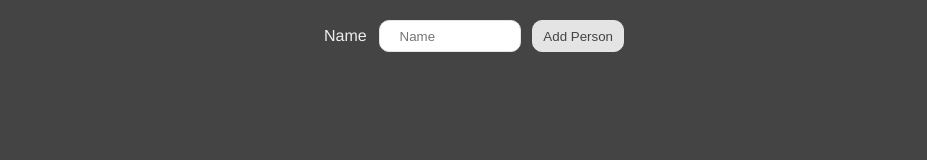
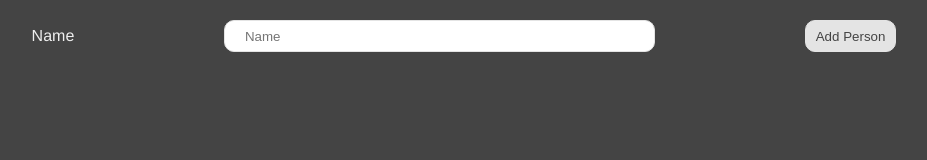
Before and after one commit to k7chda00/IMP-1-assignment, a plain HTML site: page index.html in a window 1280 px wide. Shown: the whole page, without its empty margins (176-1103 px from the left). Drawn offline with Linux system fonts and the light colour scheme.

Commit message:
responsive :D

```diff
--- a/style.css
+++ b/style.css
@@ -14,9 +14,9 @@ body {
     justify-content: center; }
 
     .wrap .myForm {
-        width: 100%;
         display: flex;
         padding: 0 10px;
+        position: relative;
         margin-bottom: 20px;
         align-content: center;
         justify-content: space-between; }
@@ -72,3 +72,11 @@ body {
                 text-shadow: none;
             }
         }
+
+        @media only screen and (min-width: 500px) {
+            .wrap {
+                width: 70%; }
+
+                .wrap .myForm input {
+                    width: 45%; }
+        }
```
